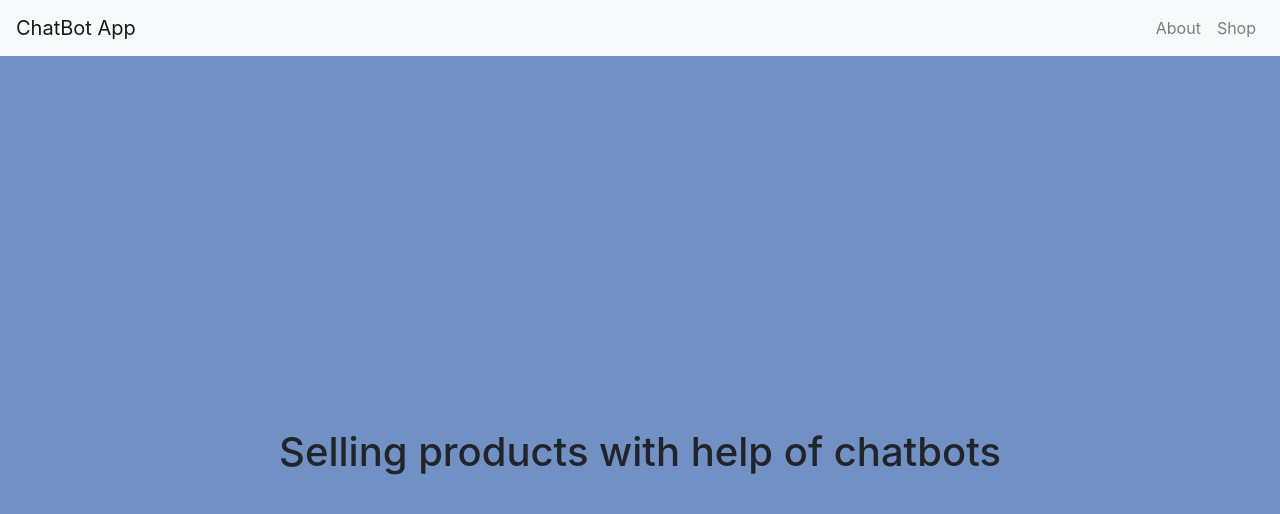
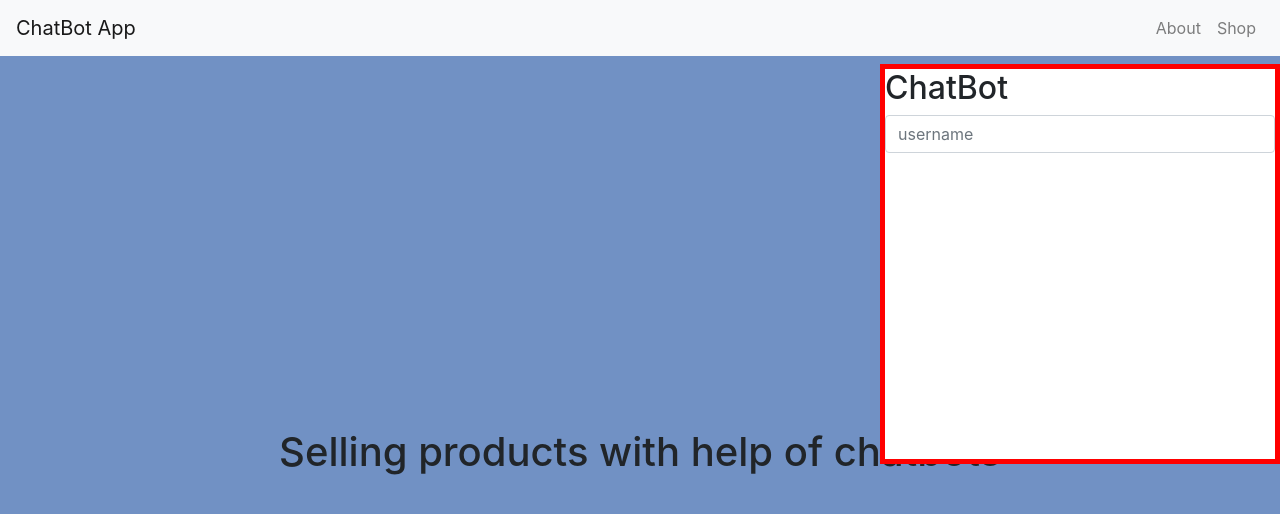
Before and after one commit to HuangStanley050/chatbot_frontend, a React (Create React App) app: page / in a window 1280 px wide. Shown: the top 514 px of the page. Built offline with nearby package versions, Linux system fonts and the light colour scheme.

Commit message:
saga connected

```diff
--- a/package.json
+++ b/package.json
@@ -7,6 +7,7 @@
     "bootstrap": "^4.3.1",
     "react": "^16.8.6",
     "react-dom": "^16.8.6",
+    "react-redux": "^6.0.1",
     "react-router-dom": "^5.0.0",
     "react-scripts": "2.1.8",
     "reactstrap": "^8.0.0",
--- a/src/App.js
+++ b/src/App.js
@@ -1,10 +1,12 @@
 import React, { Component } from "react";
 import logo from "./logo.svg";
 import { Switch, Route } from "react-router-dom";
+
 import Landing from "./components/landing/Landing";
 import About from "./components/about/About";
 import Shop from "./components/shop/Shop";
 import NavBar from "./components/navigation/Navigation";
+import ChatBot from "./components/chatbot/Chatbot";
 
 class App extends Component {
   render() {
@@ -16,6 +18,7 @@ class App extends Component {
           <Route path="/about" component={About} />
           <Route path="/shop" component={Shop} />
         </Switch>
+        <ChatBot />
       </div>
     );
   }
--- a/src/components/about/About.js
+++ b/src/components/about/About.js
@@ -1,11 +1,9 @@
 import React from "react";
 
-const About = () => {
-  return (
-    <div>
-      <h1>About Us</h1>
-    </div>
-  );
-};
+const About = () => (
+  <div>
+    <h1>About Us</h1>
+  </div>
+);
 
 export default About;
--- /dev/null
+++ b/src/components/chatbot/Chatbot.js
@@ -0,0 +1,49 @@
+import React, { Component } from "react";
+import { InputGroup, InputGroupAddon, InputGroupText, Input } from "reactstrap";
+import {
+  start_event_query,
+  start_text_query
+} from "../../store/actions/botActions";
+import { connect } from "react-redux";
+
+class ChatBot extends Component {
+  componentDidMount() {
+    this.props.sendEnquiry();
+  }
+
+  render() {
+    const chatBotStyle = {
+      position: "fixed",
+      top: "4rem",
+      right: "0",
+      height: "400px",
+      width: "400px",
+      border: "5px solid red",
+      backgroundColor: "white"
+    };
+    return (
+      <div style={chatBotStyle}>
+        <div
+          id="chatbot"
+          style={{ height: "100%", width: "100%", overflow: "auto" }}
+        >
+          <h2>ChatBot</h2>
+          <InputGroup>
+            <Input placeholder="username" />
+          </InputGroup>
+        </div>
+      </div>
+    );
+  }
+}
+
+const mapDispatchToProps = dispatch => {
+  return {
+    sendEnquiry: () => dispatch(start_text_query())
+  };
+};
+
+export default connect(
+  null,
+  mapDispatchToProps
+)(ChatBot);
--- a/src/index.js
+++ b/src/index.js
@@ -2,13 +2,38 @@ import React from "react";
 import ReactDOM from "react-dom";
 import "bootstrap/dist/css/bootstrap.min.css";
 import { BrowserRouter as Router } from "react-router-dom";
+import { createStore, applyMiddleware, compose, combineReducers } from "redux";
+import createSagaMiddleware from "redux-saga";
+import { Provider } from "react-redux";
 import "./index.css";
+import botReducer from "./store/reducers/botReducer";
+import botSaga from "./store/sagas/botSaga";
 import App from "./App";
 
+const composeEnhancers =
+  process.env.NODE_ENV === "development"
+    ? window.__REDUX_DEVTOOLS_EXTENSION_COMPOSE__
+    : null || compose;
+
+const sagaMiddleware = createSagaMiddleware();
+
+const rootReducer = combineReducers({
+  bot: botReducer
+});
+
+const store = createStore(
+  rootReducer,
+  composeEnhancers(applyMiddleware(sagaMiddleware))
+);
+
+sagaMiddleware.run(botSaga);
+
 const app = (
-  <Router>
-    <App />
-  </Router>
+  <Provider store={store}>
+    <Router>
+      <App />
+    </Router>
+  </Provider>
 );
 
 ReactDOM.render(app, document.getElementById("root"));
--- /dev/null
+++ b/src/store/actions/actionTypes.js
@@ -0,0 +1,7 @@
+export const START_TEXT_QUERY = "START_TEXT_QUERY";
+export const START_TEXT_QUERY_SUCCESS = "START_TEXT_QUERY_SUCCESS";
+export const START_TEXT_QUERY_FAIL = "START_TEXT_QUERY_FAIL";
+
+export const START_EVENT_QUERY = "START_EVENT_QUERY";
+export const START_EVENT_QUERY_SUCCESS = "START_EVENT_QUERY_SUCCESS";
+export const START_EVENT_QUERY_FAIL = "START_EVENT_QUERY_FAIL";
--- /dev/null
+++ b/src/store/actions/botActions.js
@@ -0,0 +1,15 @@
+import * as actionType from "./actionTypes";
+
+export const start_text_query = query => {
+  return {
+    type: actionType.START_TEXT_QUERY,
+    query
+  };
+};
+
+export const start_event_query = event => {
+  return {
+    type: actionType.START_TEXT_QUERY,
+    event
+  };
+};
--- /dev/null
+++ b/src/store/reducers/botReducer.js
@@ -0,0 +1,13 @@
+import * as actionType from "../actions/actionTypes";
+const initialState = {
+  messages: []
+};
+
+const reducer = (state = initialState, action) => {
+  switch (action.type) {
+    default:
+      return state;
+  }
+};
+
+export default reducer;
--- /dev/null
+++ b/src/store/sagas/botSaga.js
@@ -0,0 +1,12 @@
+import { takeEvery, put } from "redux-saga/effects";
+import * as actionType from "../actions/actionTypes";
+
+function* botWorkerSaga(action) {
+  yield console.log(action);
+}
+
+function* botWatcherSaga() {
+  yield takeEvery(actionType.START_TEXT_QUERY, botWorkerSaga);
+}
+
+export default botWatcherSaga;
```
Also changed, not shown: 1 other file (tests, documents, lock files or other folders).
